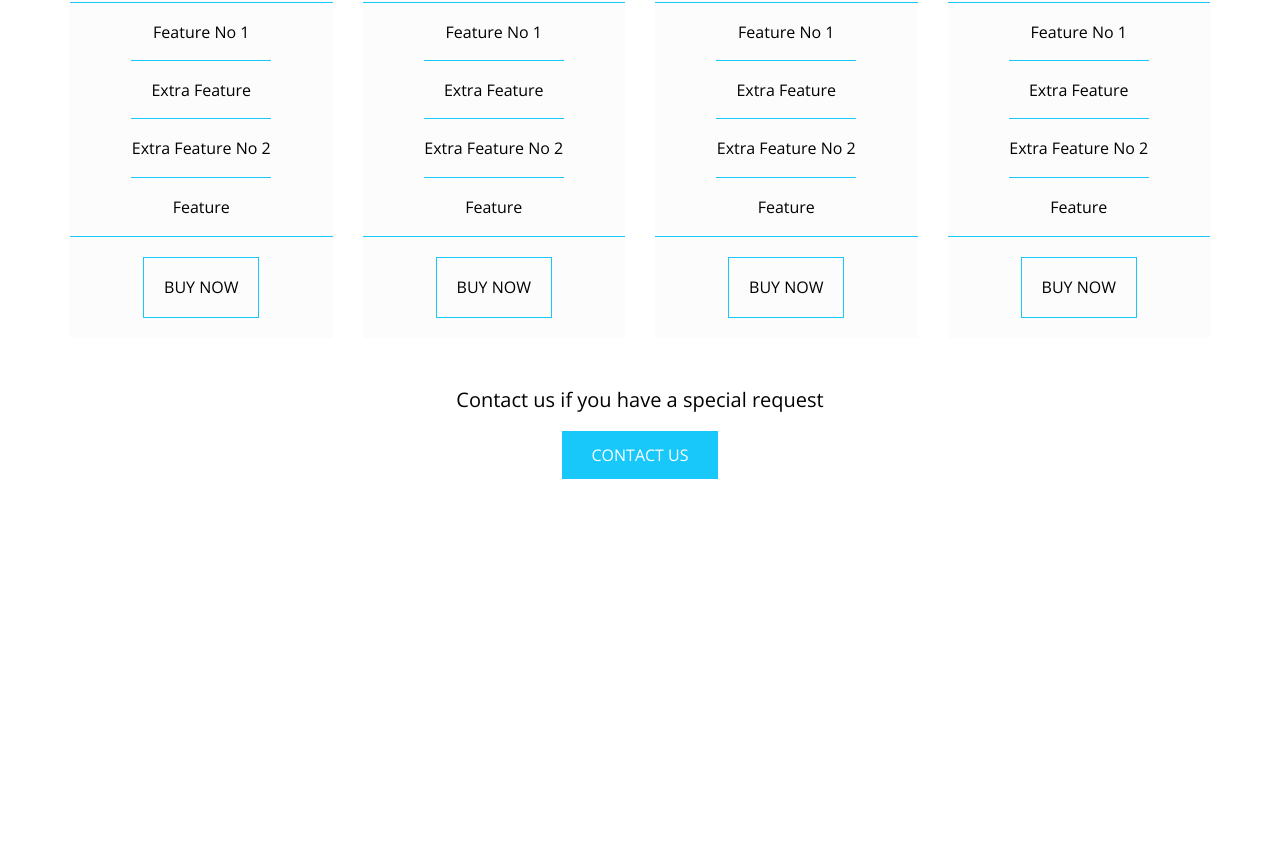
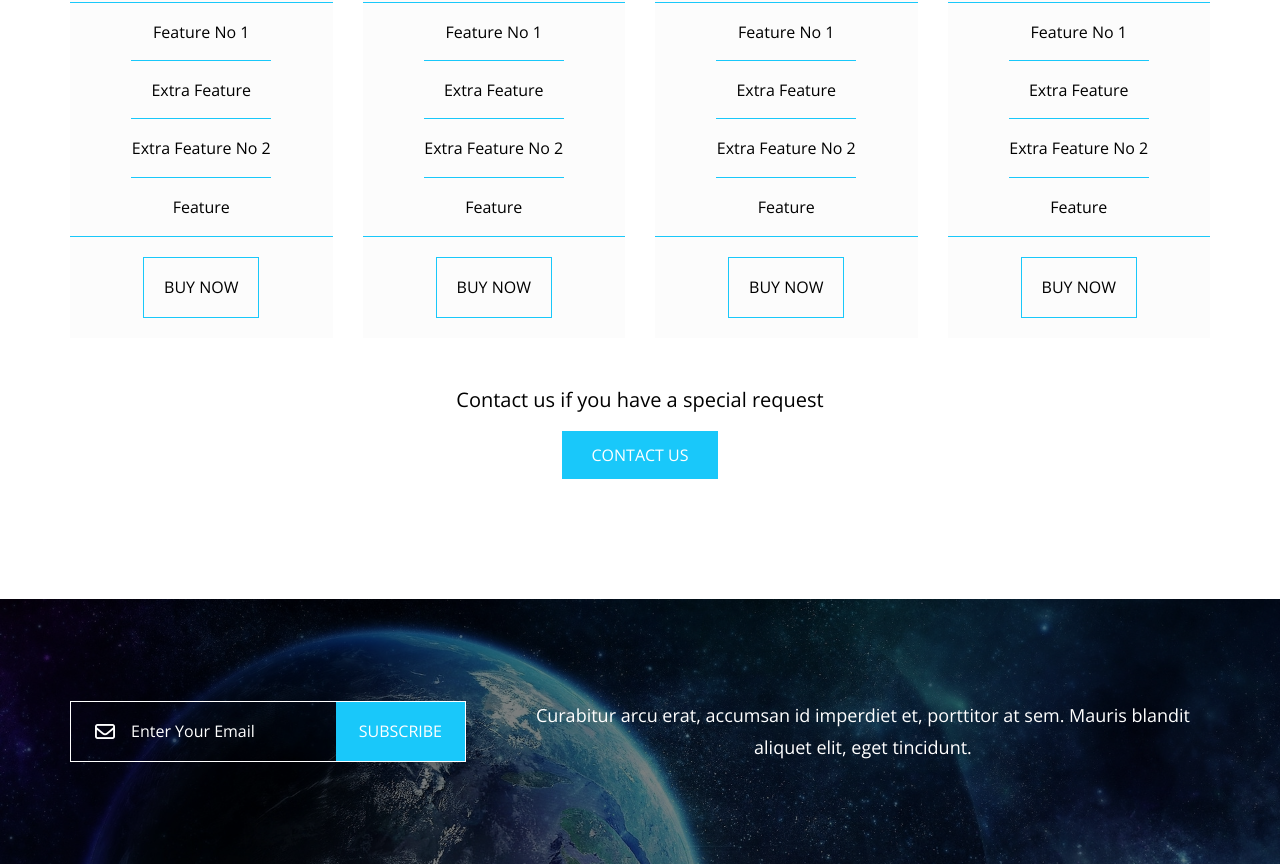
Before and after one commit to Abdelrahman984/Html_Css_Template_2, a plain HTML site: page index.html in a window 1280 px wide. Shown: the part 6768-7632 px from the top of the page. Before the commit the page ends 7367 px from the top, so only its background shows below. Drawn offline with nearby package versions, Linux system fonts and the light colour scheme.

Commit message:
Add subscribe section with form and styling

```diff
--- a/css/style.css
+++ b/css/style.css
@@ -505,6 +505,11 @@ header nav .form i:hover {
   background-color: var(--transparent-color);
   padding: 50px;
 }
+@media (max-width: 991px) {
+  .video .text {
+    padding: 20px;
+  }
+}
 .video .text h2 {
   font-weight: normal;
   text-transform: uppercase;
@@ -634,6 +639,11 @@ header nav .form i:hover {
   line-height: 2;
   text-align: center;
   margin-bottom: 60px;
+}
+@media (max-width: 991px) {
+  .our-skills .testimonials {
+    margin-bottom: 50px;
+  }
 }
 .our-skills .testimonials .content {
   display: flex;
@@ -851,6 +861,84 @@ header nav .form i:hover {
 }
 /* End Pricing */
 
+/* Start Subscribe */
+.subscribe {
+  padding-top: var(--section-padding);
+  padding-bottom: var(--section-padding);
+  background-image: url("../images/subscribe.jpg");
+  color: white;
+  background-size: cover;
+  text-align: center;
+  position: relative;
+}
+.subscribe::before {
+  content: "";
+  position: absolute;
+  left: 0;
+  top: 0;
+  width: 100%;
+  height: 100%;
+  background-color: rgb(0 0 0 / 50%);
+}
+.subscribe .container {
+  position: relative;
+  display: flex;
+  align-items: center;
+}
+@media (max-width: 991px) {
+  .subscribe .container {
+    flex-direction: column;
+  }
+}
+.subscribe form {
+  display: flex;
+  position: relative;
+  width: 500px;
+  max-width: 100%;
+}
+.subscribe form i {
+  position: absolute;
+  left: 25px;
+  top: 50%;
+  transform: translateY(-50%);
+}
+.subscribe form input[type="email"] {
+  border: 1px solid white;
+  border-right: none;
+  background: none;
+  padding: 20px 20px 20px 60px;
+  caret-color: var(--main-color);
+  width: calc(100% - 130px);
+  color: white;
+}
+.subscribe form input[type="email"]:focus {
+  outline: none;
+}
+.subscribe form input[type="email"]::placeholder {
+  color: white;
+}
+.subscribe form input[type="submit"] {
+  width: 130px;
+  background-color: var(--main-color);
+  color: white;
+  padding: 10px 20px;
+  border: 1px solid white;
+  border-left: none;
+  text-transform: uppercase;
+  cursor: pointer;
+}
+.subscribe p {
+  margin-left: 50px;
+  font-size: 18px;
+  line-height: 1.8;
+}
+@media (max-width: 991px) {
+  .subscribe p {
+    margin-top: 20px;
+  }
+}
+/* End Subscribe  */
+
 /* Start Contact */
 
 /*Start Footer */
--- a/index.html
+++ b/index.html
@@ -440,6 +440,27 @@
     </section>
     <!-- End Pricing -->
 
+    <!-- Start Subscribe -->
+    <section class="subscribe" id="subscribe">
+      <div class="container">
+        <form action="#">
+          <i class="far fa-envelope fa-lg"></i>
+          <input
+            type="email"
+            name="mail"
+            placeholder="Enter Your Email"
+            required
+          />
+          <input type="submit" value="Subscribe" />
+        </form>
+        <p>
+          Curabitur arcu erat, accumsan id imperdiet et, porttitor at sem.
+          Mauris blandit aliquet elit, eget tincidunt.
+        </p>
+      </div>
+    </section>
+    <!-- End Subscribe -->
+
     <!-- Start Contact -->
     <!-- End Contact-->
 
```
